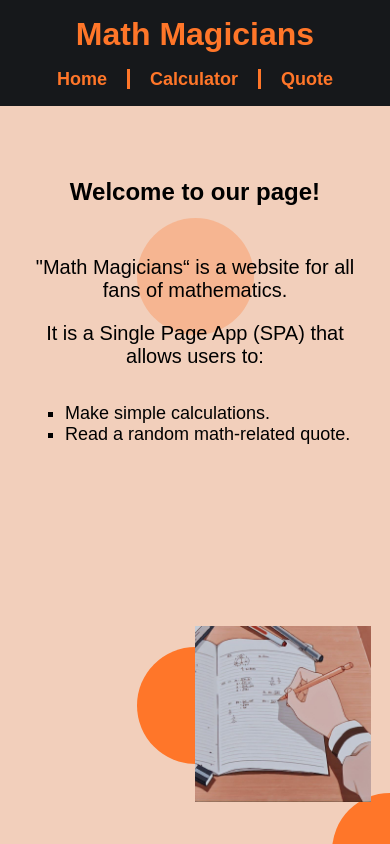
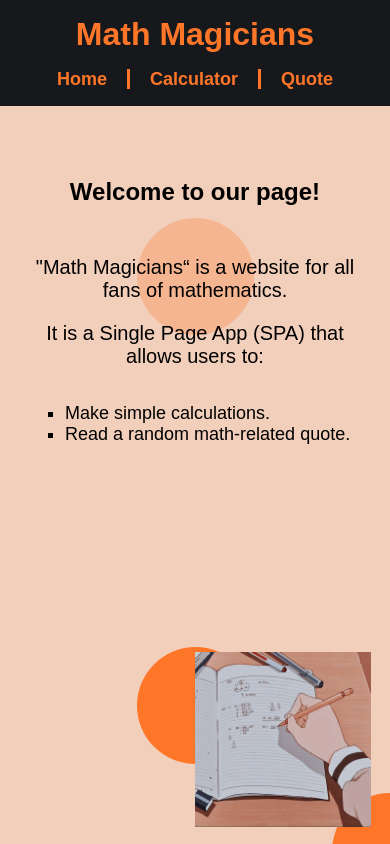
Before and after one commit to NatiG25/math-magicians, a React (Create React App) app: page / in a window 390 px wide. Built offline with nearby package versions, Linux system fonts and the light colour scheme.

Commit message:
Add a proper bottom for the home img

```diff
--- a/src/calculator.css
+++ b/src/calculator.css
@@ -395,6 +395,7 @@ nav > a:hover {
 
   .home-img {
     width: 45%;
+    bottom: 2%;
   }
 
   .calculator-container {
```
